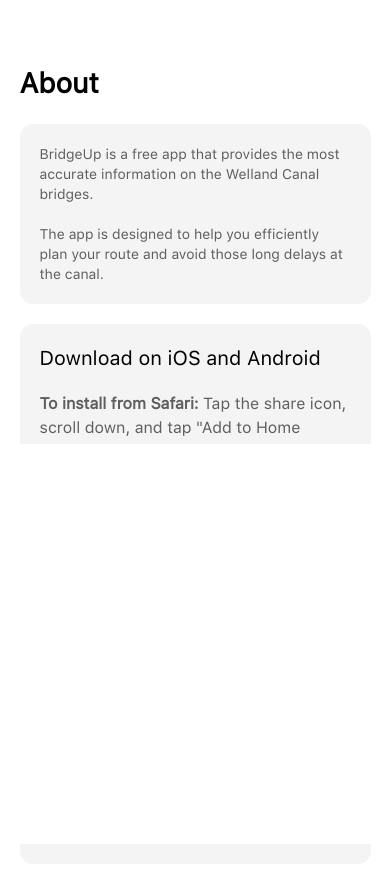
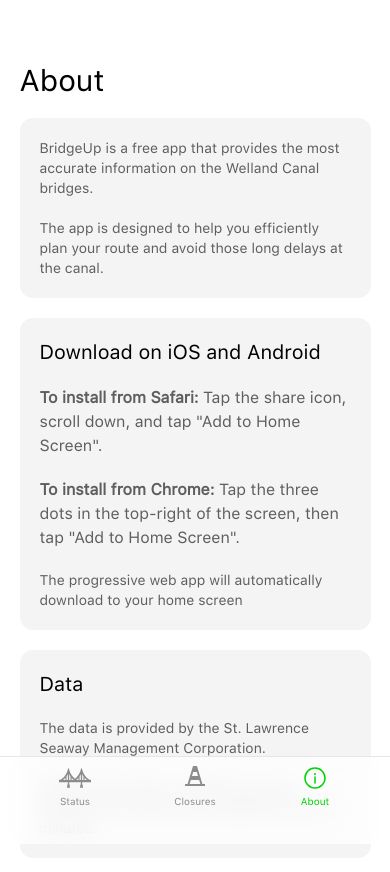
Before and after one commit to Jingyue-Wu/bridgeup, a React (Vite) app: page /about in a window 390 px wide. Shown: the top 872 px of the page. Built offline with nearby package versions, Linux system fonts and the light colour scheme.

Commit message:
Fix background and font

```diff
--- a/src/App.tsx
+++ b/src/App.tsx
@@ -3,7 +3,7 @@
 function App() {
   return (
     <>
-      <div className='fixed z-50 left-0 top-[-400px] w-screen h-[400px] bg-bg dark:bg-bg_d '></div>
+      <div className='fixed top-0 left-0 w-screen h-[80px] bg-bg dark:bg-bg_d z-50 invisible md:visible'></div>
 
       <div className='min-h-screen font-primary pt-[34px] bg-bg dark:bg-bg_d text-text dark:text-text-light pb-[93px]'>
         <div>
@@ -66,7 +66,7 @@
         </div>
       </div>
 
-      <div className='fixed z-50 left-0 bottom-0 w-screen h-[400px] bg-bg dark:bg-bg_d '></div>
+      <div className='fixed bottom-0 left-0 w-screen h-[80px] bg-bg dark:bg-bg_d z-50 invisible md:visible'></div>
     </>
   );
 }
--- a/src/routes/about.tsx
+++ b/src/routes/about.tsx
@@ -2,7 +2,8 @@
   return (
     <>
       <div className='lg:m-auto lg:max-w-[40%] m-[5%]'>
-        <h1 className='font-bold text-[28px] pt-2 my-5'>About</h1>
+        <h1 className='text-3xl pt-2 my-5'>About</h1>
+
 
         <div className='border-0 my-5 p-5 rounded-[13px] bg-card dark:bg-card_d'>
           <h2 className=' text-sm font-thin text-text2 dark:text-text2_d mb-5'>
--- a/src/routes/closures.tsx
+++ b/src/routes/closures.tsx
@@ -29,7 +29,7 @@
   return (
     <>
       <div className='lg:m-auto lg:max-w-[40%] m-[5%]'>
-        <h1 className='font-bold text-[28px] pt-2 my-5'>Closures</h1>
+        <h1 className='text-3xl pt-2 my-5'>Closures</h1>
         {closures.length !== 0 ? (
           closures.map((closure) => (
             <ClosureCard closure={closure} key={closure.id} />
--- a/src/routes/status.tsx
+++ b/src/routes/status.tsx
@@ -29,7 +29,8 @@
   return (
     <>
       <div className='lg:m-auto lg:max-w-[40%] m-[5%]'>
-        <h1 className='font-bold text-[28px] pt-2 my-5'>Bridge Status</h1>
+        <h1 className='text-3xl pt-2 my-5'>Bridge Status</h1>
+
 
         {bridges.map((bridge) => (
           <Card bridge={bridge} key={bridge.id} />
```
